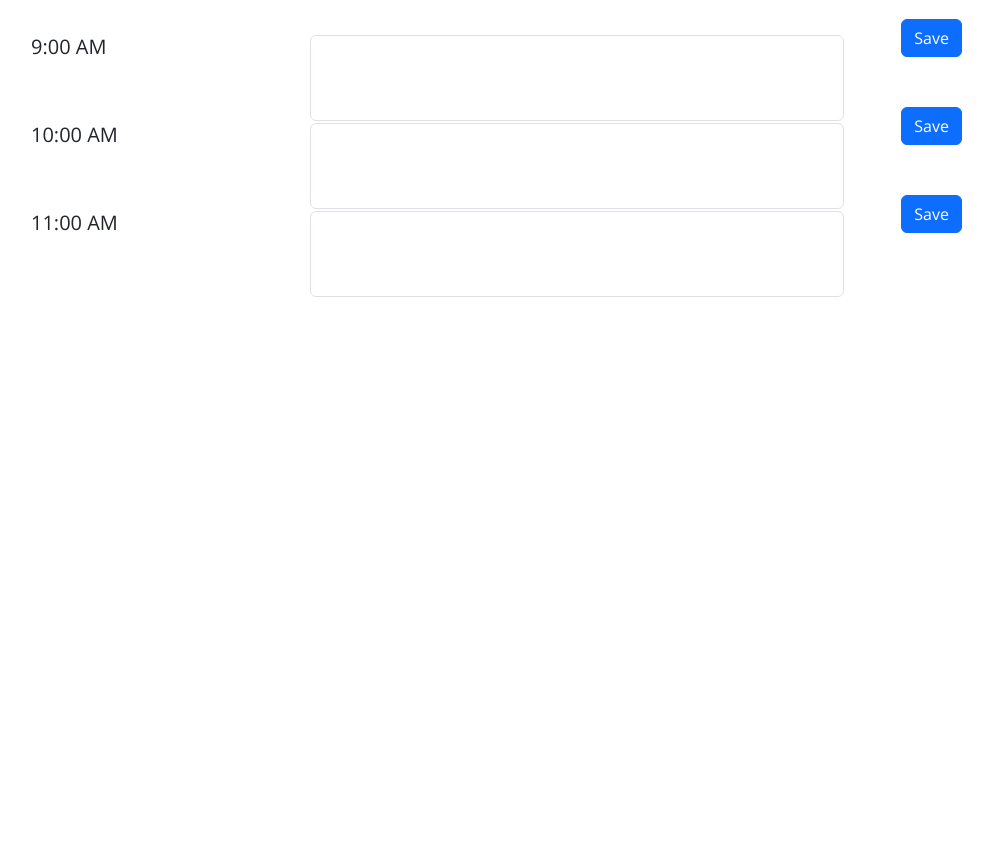
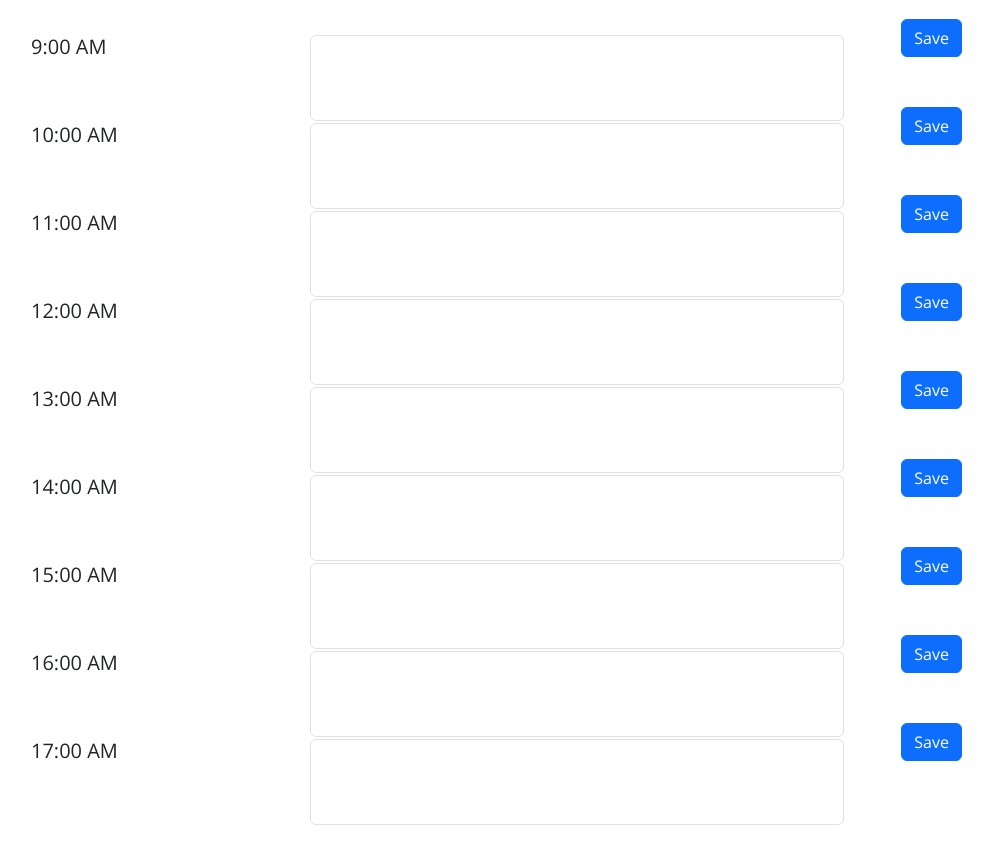
Before and after one commit to gabdi13/work-day-scheduler, a plain HTML site: page index.html in a window 1280 px wide. Shown: the part 333-1193 px from the top of the page, without its empty margins (63-1056 px from the left). Before the commit the page ends 800 px from the top, so only its background shows below. Drawn offline with nearby package versions, Linux system fonts and the light colour scheme.

Commit message:
timeblocks duplicated

```diff
--- a/index.html
+++ b/index.html
@@ -75,7 +75,88 @@
       </div>
     </div>
       <!-- Timeblocks go here -->
+
+
+    <div class="row mb-2">
+
+      <div class="col-md-3">
+        <h5>12:00 AM</h5>
+      </div>
+      <div class="col-md-6">
+        <textarea class="form-control" id="timeBlock4" rows="3"></textarea>
+      </div>
+      <div class="col-md-3">
+        <button class="btn btn-primary" onclick="saveText('timeBlock4')">Save</button>
+      </div>
     </div>
+
+
+
+    <div class="row mb-2">
+
+      <div class="col-md-3">
+        <h5>13:00 AM</h5>
+      </div>
+      <div class="col-md-6">
+        <textarea class="form-control" id="timeBlock5" rows="3"></textarea>
+      </div>
+      <div class="col-md-3">
+        <button class="btn btn-primary" onclick="saveText('timeBlock5')">Save</button>
+      </div>
+    </div>
+
+    <div class="row mb-2">
+
+      <div class="col-md-3">
+        <h5>14:00 AM</h5>
+      </div>
+      <div class="col-md-6">
+        <textarea class="form-control" id="timeBlock6" rows="3"></textarea>
+      </div>
+      <div class="col-md-3">
+        <button class="btn btn-primary" onclick="saveText('timeBlock6')">Save</button>
+      </div>
+    </div>
+
+    <div class="row mb-2">
+
+      <div class="col-md-3">
+        <h5>15:00 AM</h5>
+      </div>
+      <div class="col-md-6">
+        <textarea class="form-control" id="timeBlock7" rows="3"></textarea>
+      </div>
+      <div class="col-md-3">
+        <button class="btn btn-primary" onclick="saveText('timeBlock7')">Save</button>
+      </div>
+    </div>
+
+    <div class="row mb-2">
+
+      <div class="col-md-3">
+        <h5>16:00 AM</h5>
+      </div>
+      <div class="col-md-6">
+        <textarea class="form-control" id="timeBlock8" rows="3"></textarea>
+      </div>
+      <div class="col-md-3">
+        <button class="btn btn-primary" onclick="saveText('timeBlock8')">Save</button>
+      </div>
+    </div>
+
+    <div class="row mb-2">
+
+      <div class="col-md-3">
+        <h5>17:00 AM</h5>
+      </div>
+      <div class="col-md-6">
+        <textarea class="form-control" id="timeBlock9" rows="3"></textarea>
+      </div>
+      <div class="col-md-3">
+        <button class="btn btn-primary" onclick="saveText('timeBlock9')">Save</button>
+      </div>
+    </div>
+
 
 
 
```
